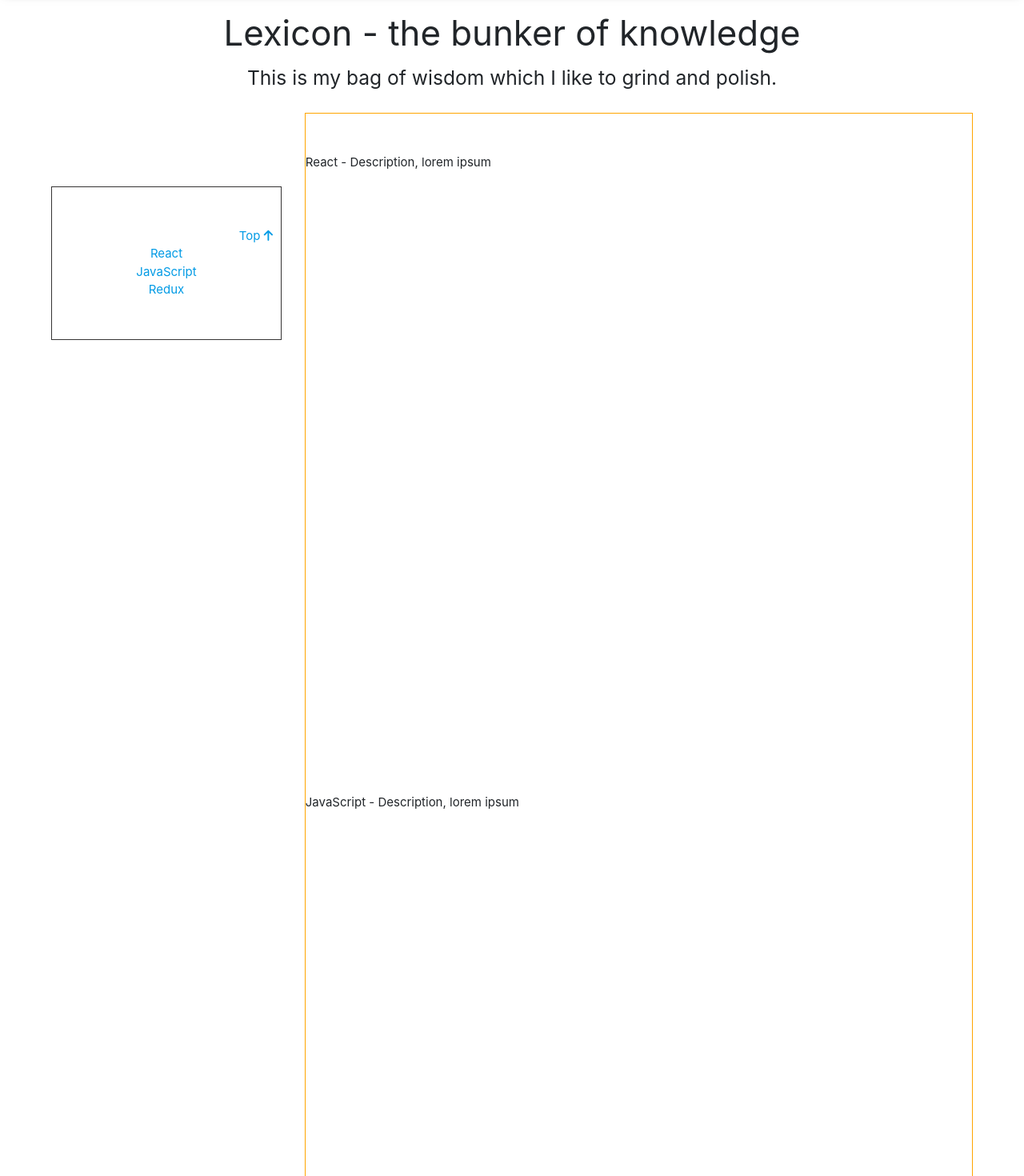
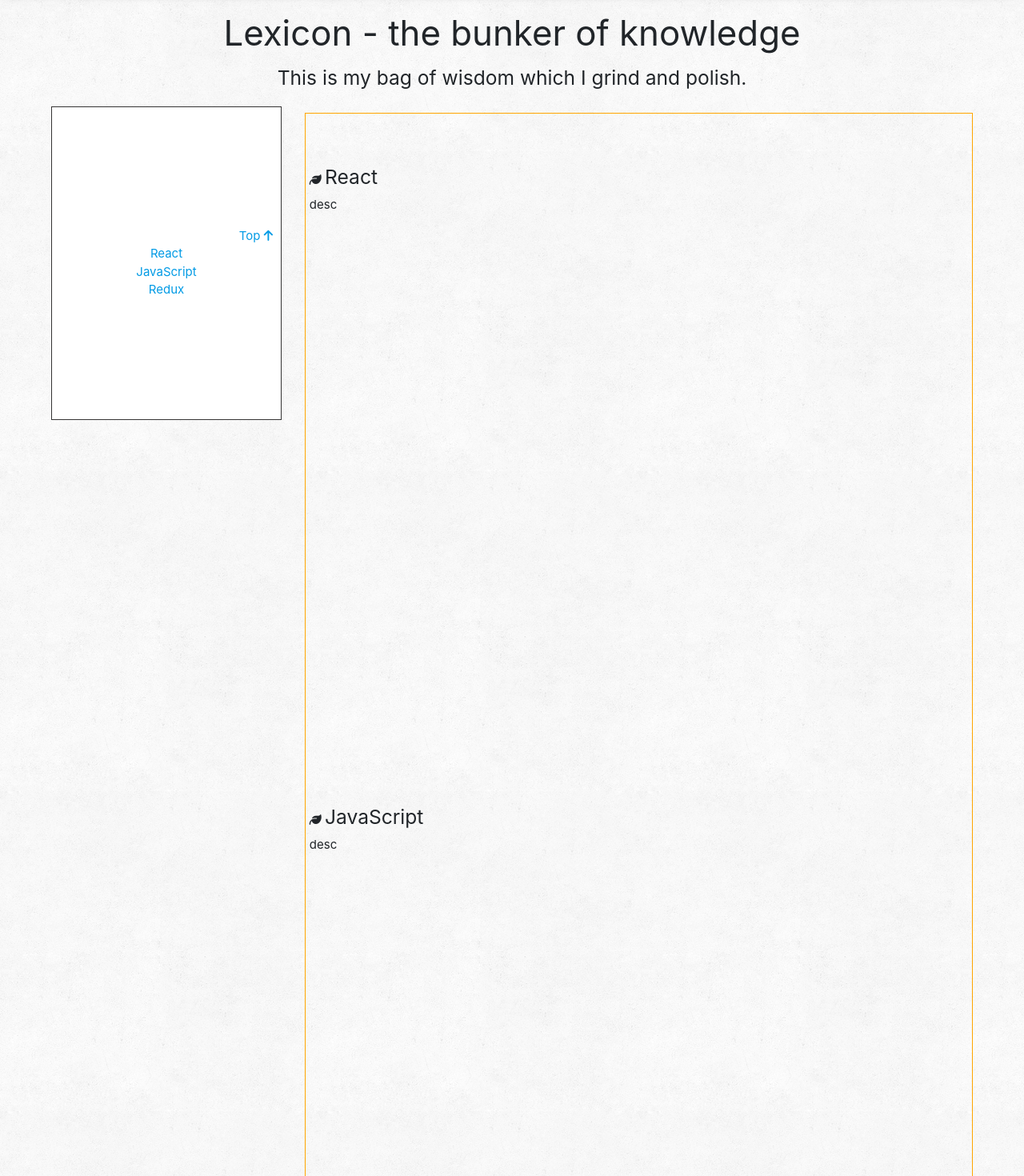
Before and after one commit to klauza/animated-business-app, a React (Create React App) app: page /lexicon in a window 1280 px wide. Shown: the part 71-1541 px from the top of the page at 80% size. Built offline with nearby package versions, Linux system fonts and the light colour scheme; no server answers; a web font is replaced by a local one.

Commit message:
code cleanuo, lexicon component minor update

```diff
--- a/src/components/Lexicon/LexiconData.js
+++ /dev/null
@@ -1,20 +0,0 @@
-
-const lexiconData = [
-  {
-    id: "react",
-    name: "React",
-    description: "Description, lorem ipsum"
-  },
-  {
-    id: "javascript",
-    name: "JavaScript",
-    description: "Description, lorem ipsum"
-  },
-  {
-    id: "redux",
-    name: "Redux",
-    description: "Description, lorem ipsum"
-  }
-]
-
-export default lexiconData;
--- a/src/components/Lexicon/LexiconMain.js
+++ b/src/components/Lexicon/LexiconMain.js
@@ -1,18 +1,22 @@
 import React from 'react';
-import lexiconData from './LexiconData';
 
 const LexiconMain = () => {
+
+
+
   return (
     <div className="lexicon" id="top">
       <h3> Lexicon - the bunker of knowledge </h3>
-      <h5>This is my bag of wisdom which I like to grind and polish.</h5>
+      <h5>This is my bag of wisdom which I grind and polish.</h5>
 
       <div className="lexicon-container">
 
         <div className="lexicon-container__sticky">
           <div className="lexicon-container__sticky-sidebar">
             <a href="#top" className="goTop">Top <i className="fa fa-arrow-up"></i></a>
-            {lexiconData.map((word, id)=> <a key={id} href={`#${word.id}`}>{word.name}</a>)}
+            <a href="#react">React</a>
+            <a href="#javascript">JavaScript</a>
+            <a href="#redux">Redux</a>
 
           </div>
         </div>
@@ -22,7 +26,20 @@ const LexiconMain = () => {
           <div className="lexicon-container__item-list">
             <ul>
 
-              {lexiconData.map((word, id)=> <li key={id} id={word.id}>{word.name} - {word.description} </li>)}
+
+                <li id="react">
+                  <i className="fa fa-leaf"></i> <h5>React</h5>
+                  <div className="content-react">desc</div>
+                </li>
+                <li id="javascript">
+                  <i className="fa fa-leaf"></i> <h5>JavaScript</h5>
+                  <div className="content-javascript">desc</div>
+                </li>
+                <li id="redux">
+                  <i className="fa fa-leaf"></i> <h5>Redux</h5>
+                  <div className="content-redux">desc</div>
+                </li>
+
 
             </ul>
           </div>
@@ -33,6 +50,7 @@ const LexiconMain = () => {
 
     </div>
   )
+
 }
 
 export default LexiconMain
--- a/src/components/Lexicon/_lexicon.scss
+++ b/src/components/Lexicon/_lexicon.scss
@@ -1,6 +1,21 @@
 .lexicon{
-  position: absolute; top: 60px; left: 0; right: 0;
-
+  position: absolute; top: 60px;
+  min-height: 100vh;
+  width: 100%;
+  &::before{
+    content: "";
+    display: block;
+    position: absolute;
+    left: 0;
+    top: 0;
+    width: 100%;
+    height: 100%;
+    opacity: 0.6;
+    background: url('./media/about-bg.png') repeat;
+  }
+  &>*{
+    position: relative;
+  }
   h3, h5{
     text-align: center;
   }
@@ -16,11 +31,12 @@
       height: 100%;
       position: sticky;
       top: 50%; transform: translateY(-50%);
+      background: white;
 
       &-sidebar{
         border: 1px solid rgb(53, 52, 52);
-        width: 100%; height: 100%;
-        padding: 50px 0;
+        width: 100%;
+        padding: 150px 0;
         .goTop{
           text-align: right;
           padding-right: 10px;
@@ -47,7 +63,9 @@
         li{
           height: 100vh;
           padding-top: 50px;
+          margin-left: 5px;
 
+          i, h5{ display: inline-block; }
         }
       }
 
--- a/src/components/Projects/ProjectsContent.js
+++ b/src/components/Projects/ProjectsContent.js
@@ -28,8 +28,8 @@ export default function Content() {
               {tile.icons.map((icon, i) => <div key={i} className="icon-language"><i className={`${icon}`}></i></div> )}
             </div>
             <div className="card-description__link">
-              <a href={tile.live_page}>{tile.completed}<i className="far fa-file"></i></a>
-              <a href={tile.github_page}>see code<i className="fab fa-github"></i></a>
+              <a rel="noopener noreferrer" target="_blank" href={tile.live_page}>{tile.completed}<i className="far fa-file"></i></a>
+              <a rel="noopener noreferrer" target="_blank" href={tile.github_page}>see code<i className="fab fa-github"></i></a>
             </div>
           </div>
           <div className="card-description__hover--text">{tile.description}</div>
--- a/src/sass/_general.scss
+++ b/src/sass/_general.scss
@@ -44,7 +44,7 @@ $ff-Nav: 'Turret Road', cursive;
 .fade-appear-active,
 .fade-enter.fade-enter-active {
     opacity: 1;
-    transition: opacity 300ms linear;
+    transition: opacity 300ms linear 150ms;
 }
 
 .fade-exit {
```
Also changed, not shown: src/components/Home/shadow.js (renamed from src/components/layout/shadow.js).
